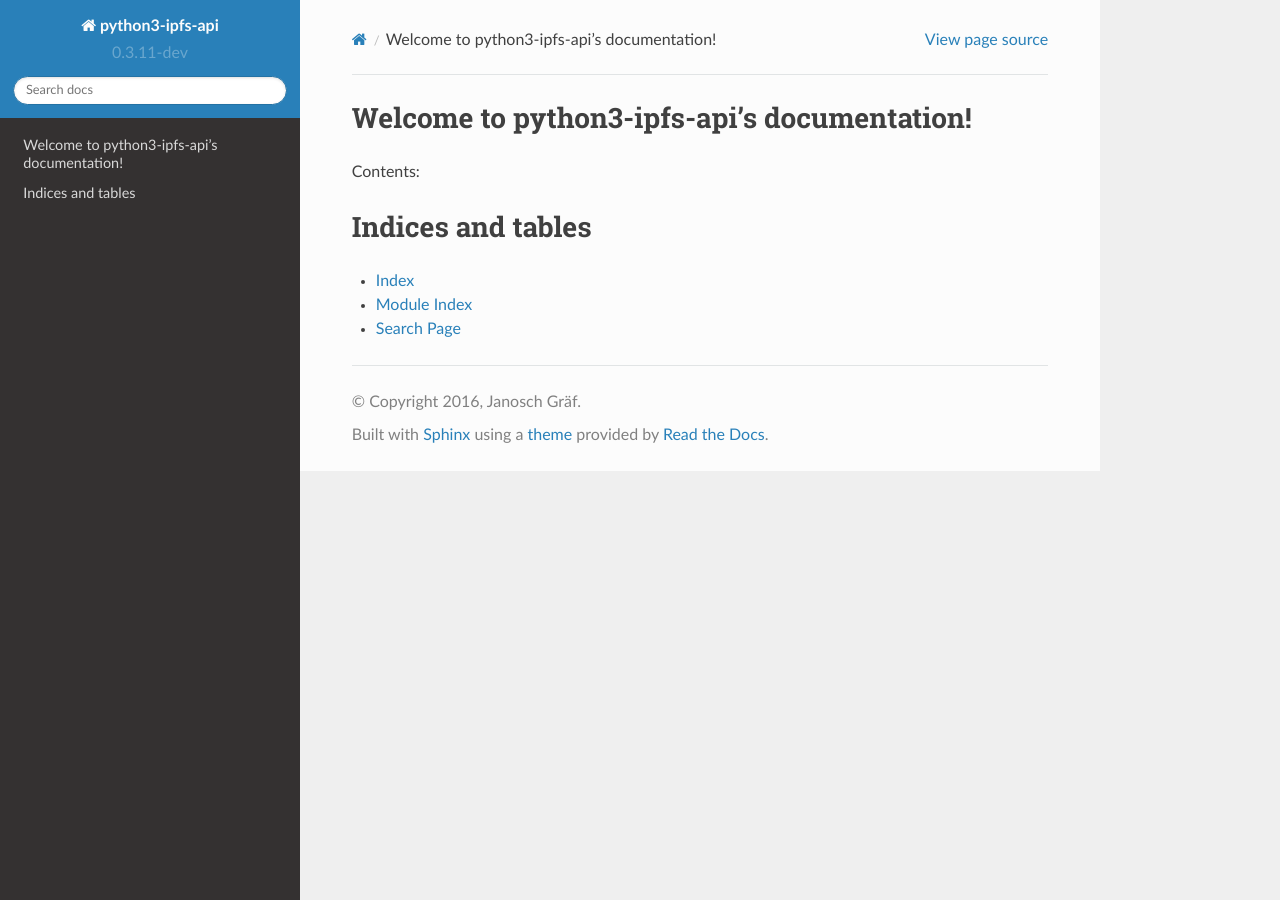
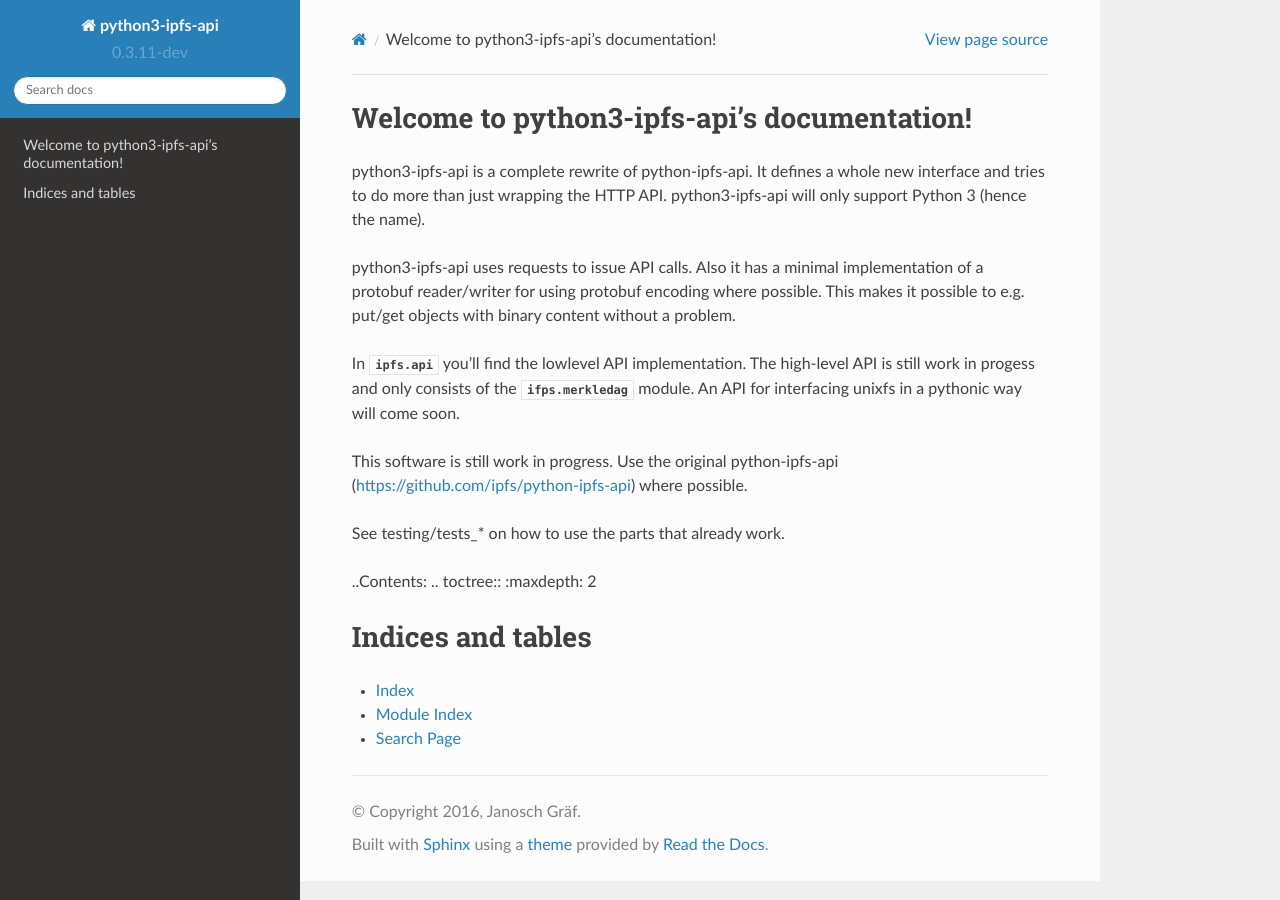
Before and after one commit to jgraef/python3-ipfs-api, a Sphinx documentation site: the page built from doc/index.rst, in a window 1280 px wide. Built offline with Sphinx 7.4.7 and the Read the Docs theme 2.0.0, drawn with Linux system fonts in a browser that asks for light colours.

Commit message:
added doc index and updated readme

```diff
--- a/doc/index.rst
+++ b/doc/index.rst
@@ -6,10 +6,26 @@
 Welcome to python3-ipfs-api's documentation!
 ============================================
 
-Contents:
+python3-ipfs-api is a complete rewrite of python-ipfs-api. It defines a whole new interface
+and tries to do more than just wrapping the HTTP API. python3-ipfs-api will
+only support Python 3 (hence the name).
 
-.. toctree::
-   :maxdepth: 2
+python3-ipfs-api uses requests to issue API calls. Also it has a minimal
+implementation of a protobuf reader/writer for using protobuf encoding where
+possible. This makes it possible to e.g. put/get objects with binary content
+without a problem.
+
+In :py:mod:`ipfs.api` you'll find the lowlevel API implementation. The high-level API is
+still work in progess and only consists of the :py:mod:`ifps.merkledag` module. An
+API for interfacing unixfs in a pythonic way will come soon.
+
+This software is still work in progress. Use the original python-ipfs-api
+(https://github.com/ipfs/python-ipfs-api) where possible.
+
+See testing/tests_* on how to use the parts that already work.
+
+
+..Contents:  .. toctree::  :maxdepth: 2
 
 
 
```
Also changed, not shown: README.md (+2 -4 lines).
